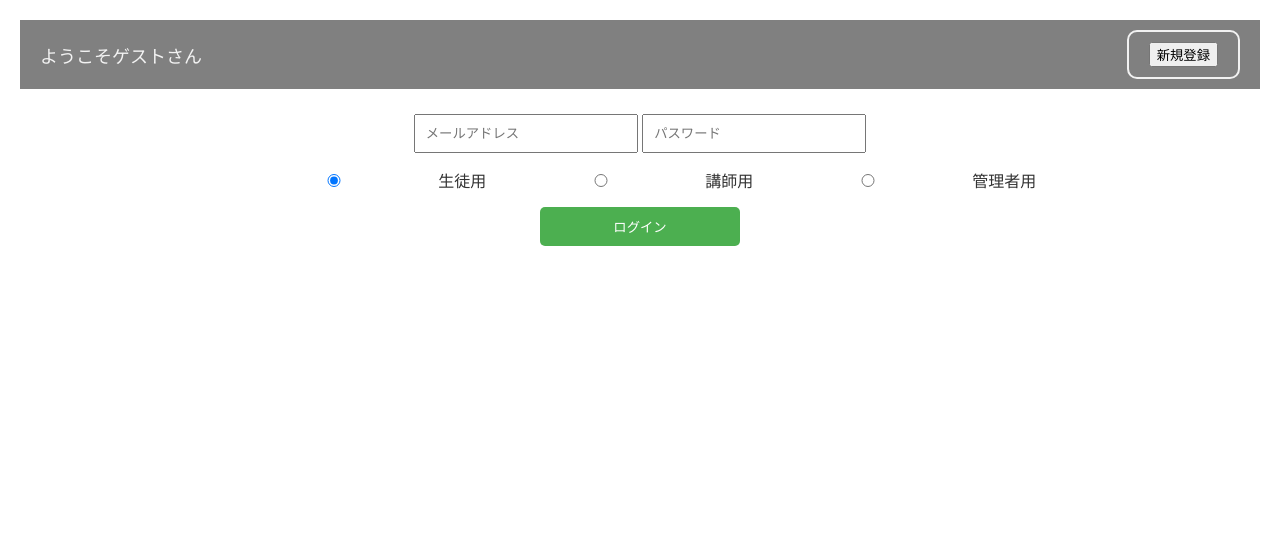
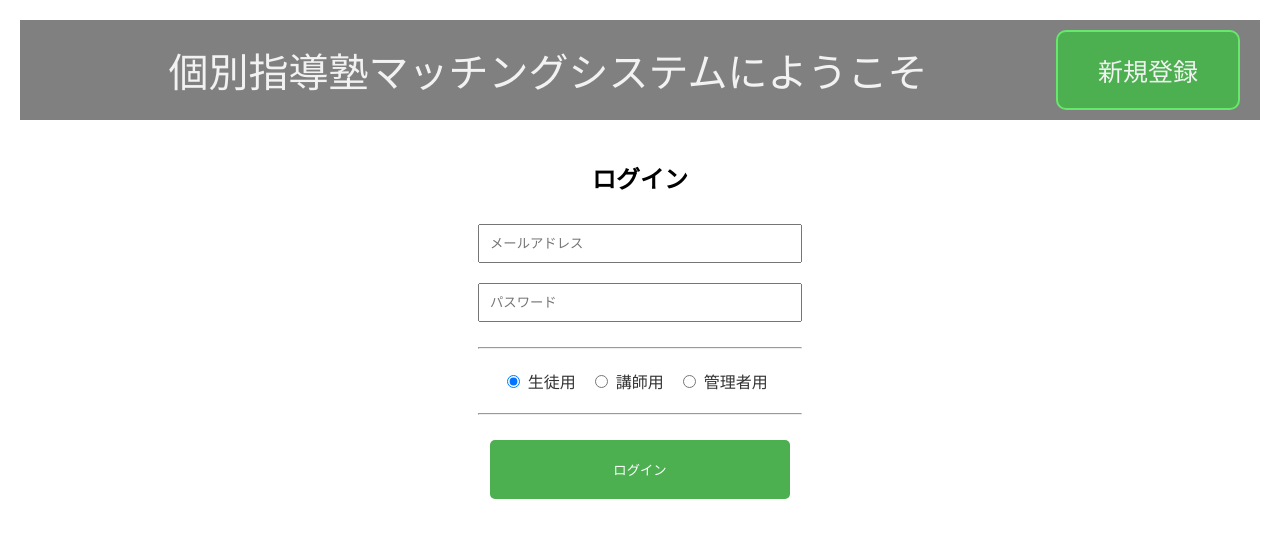
Before and after one commit to nkn713/MatchingApp, a Flask app: page / in a window 1280 px wide. Shown: the top 538 px of the page. Run offline with Flask 3, Linux system fonts and the light colour scheme; some libraries are stand-ins or nearby versions.

Commit message:
レイアウトのため、login.htmlとlogin.cssの内容を変更しました

```diff
--- a/static/css/login.css
+++ b/static/css/login.css
@@ -3,27 +3,42 @@ body {
     margin: 20px;
 }
 
-.header {
+header {
     display: flex;
     justify-content: space-between;
     align-items: center;
     background-color: #808080; /* グレーの背景色 */
     padding: 10px 20px; /* 上下左右の余白を追加 */
-}
-
-.header .left {
-    font-size: 18px;
     color: #f2f2f2; /* 白のテキストカラー */
 }
 
-.header .right {
-    background: transparent; /* 背景を透明に設定 */
-    border: 2px solid #f2f2f2; /* 白のボーダーカラー */
+header .left {
+    flex: 1;
+    text-align: center; /* 中央揃え */
+    font-size: 40px;
+}
+
+header .right {
+    background-color: #4CAF50; /* ボタンの背景色 */
+    border: 2px solid #67e86c; /* ボーダーカラー */
     padding: 10px 20px;
-    font-size: 16px;
+    font-size: 30px; /* フォントサイズを調整 */
     border-radius: 10px;
     cursor: pointer;
     color: #f2f2f2; /* 白のテキストカラー */
+}
+
+header .right button {
+    font-size: 25px; /* ボタン内のテキストサイズを調整 */
+    padding: 10px 20px;
+    border: none;
+    background: transparent;
+    color: #f2f2f2; /* 白のテキストカラー */
+    cursor: pointer;
+}
+
+header .right button:hover {
+    border: 2px solid #67e86c; /* ホバー時のボーダーカラー */
 }
 
 .login-container {
@@ -33,20 +48,32 @@ body {
     align-items: center;
 }
 
+h2 {
+    margin-bottom: 1.5rem;
+}
+
+.form-group {
+    margin-bottom: 1rem;
+    text-align: center;
+}
+
 .login-container input[type="text"],
 .login-container input[type="password"],
-.login-container input[type="radio"],
 .login-container button {
     margin: 5px 0;
     padding: 10px;
-    width: 200px;
+    width: 300px;
+}
+
+hr {
+    margin: 20px 0;
 }
 
 .login-container button {
     background-color: #4CAF50; /* ボタンの背景色 */
     color: white; /* ボタンのテキスト色 */
     border: none;
-    padding: 10px 20px;
+    padding: 20px 30px;
     cursor: pointer;
     border-radius: 5px;
 }
--- a/templates/login.html
+++ b/templates/login.html
@@ -1,24 +1,29 @@
 <!DOCTYPE html>
 <html lang="ja">
 <head>
-    <!-- W2 -->
     <meta charset="UTF-8">
     <title>ログイン</title>
     <link rel="stylesheet" href="../static/css/login.css">
 </head>
 <body>
-    <div class="header">
-        <div class="left">ようこそゲストさん</div>
+    <header>
+        <div class="left">個別指導塾マッチングシステムにようこそ</div>
         <div class="right">
             <a href="{{ url_for('login.register') }}">
                 <button>新規登録</button>
             </a>
         </div>
-    </div>
+    </header>
     <div class="login-container">
         <form action="{{ url_for('login.login') }}" method="POST">
-            <input type="text" name="email" placeholder="メールアドレス" required>
-            <input type="password" name="password" placeholder="パスワード" required>
+            <h2>ログイン</h2>
+            <div class="form-group">
+                <input type="text" name="username" placeholder="メールアドレス" required>
+            </div>
+            <div class="form-group">
+                <input type="password" name="password" id="password" placeholder="パスワード" required>
+            </div>
+            <hr>
             <div>
                 <input type="radio" id="student" name="user_type" value="student" checked>
                 <label for="student">生徒用</label>
@@ -27,6 +32,7 @@
                 <input type="radio" id="admin" name="user_type" value="admin">
                 <label for="admin">管理者用</label>
             </div>
+            <hr>
             <button type="submit">ログイン</button>
         </form>
     </div>
```
